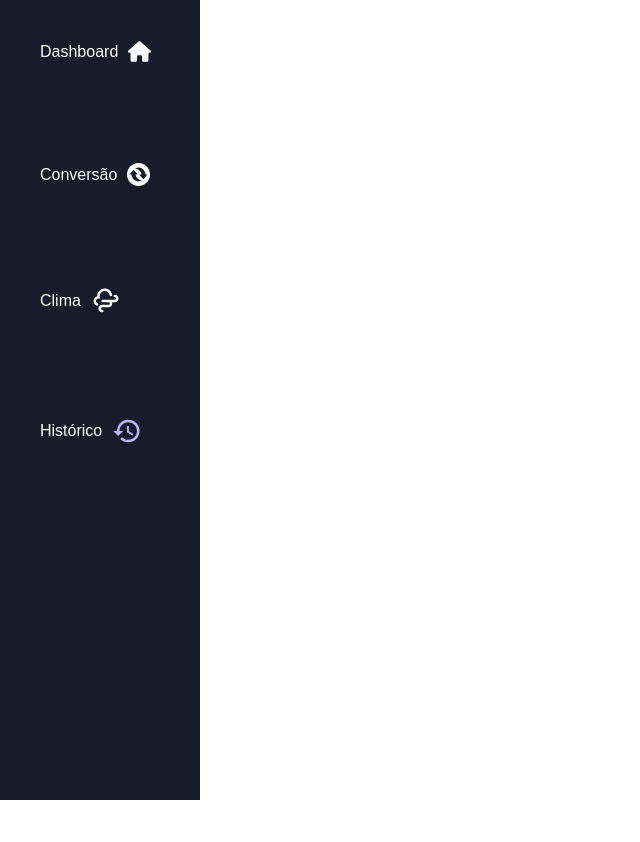
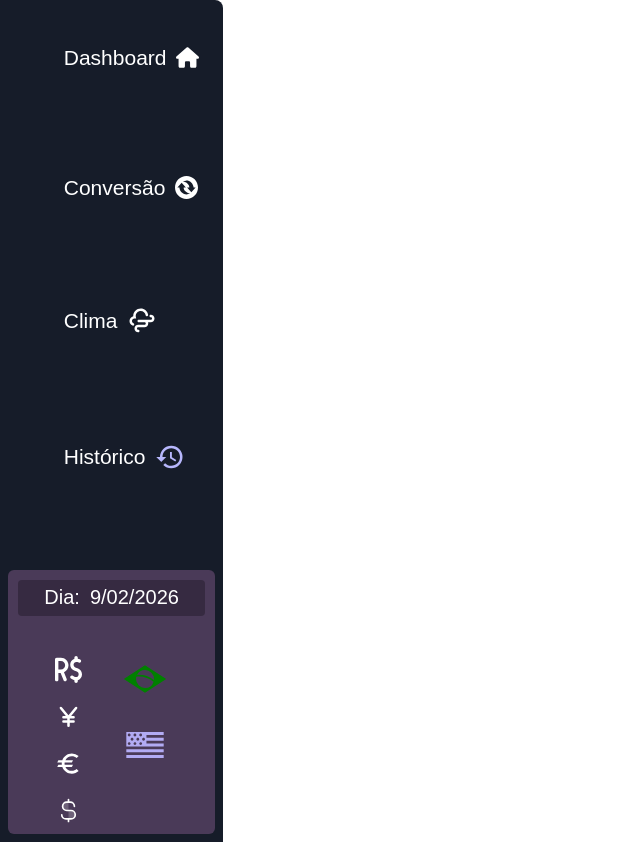
Before and after one commit to SantV7/dashboard-coins, a React (Vite) app: page / in a window 1280 px wide. Shown: the whole page, without its empty margins (0-640 px from the left). Before the commit the page ends 800 px from the top, so only its background shows below. Built offline with nearby package versions, Linux system fonts and the light colour scheme; a web font is replaced by a local one.

Commit message:
Puting date on sidebar

```diff
--- a/src/components/sidebar/SideBar.jsx
+++ b/src/components/sidebar/SideBar.jsx
@@ -1,19 +1,52 @@
 import { MdHistory } from "react-icons/md";
 import { FaHouse } from "react-icons/fa6";
 import { SiConvertio } from "react-icons/si";
+import { PiCurrencyJpyBold } from "react-icons/pi";
+import { PiCurrencyDollarSimpleDuotone } from "react-icons/pi";
+import { FaBrazilianRealSign } from "react-icons/fa6";
+import { LiaFlagUsaSolid } from "react-icons/lia";
+import { MdEuro } from "react-icons/md";
 import { TiWeatherWindyCloudy } from "react-icons/ti";
+import { GiBrazilFlag } from "react-icons/gi";
 import './/../sidebar/sidebar.css'
 
+
 const SideBar = () => {
+
+    const mes = 1 + new Date().getMonth()
+    console.log(mes)
+
+
+    const dayToday =  new Date().getDate() + '/' +  mes.toString().padStart('2', 0) + '/' + new Date().getFullYear()
   return (
       <>
        <nav id="sidebar">
         <ul id="ul-desktop">
-          <li><a href="#">Dashboard <FaHouse size={23}/> </a></li>
-          <li><a href="#">Conversão<SiConvertio size={23} /></a></li>
-          <li><a href="#">Clima<TiWeatherWindyCloudy size={30}/></a></li>
-          <li><a href="#">Histórico<MdHistory color="rgb(183, 183, 252)" size={30} /></a></li>
+          <li><a href="#">Dashboard <FaHouse className="icon-hover" size={23}/> </a></li>
+          <li><a href="#">Conversão<SiConvertio className="icon-hover" size={23} /></a></li>
+          <li><a href="#">Clima<TiWeatherWindyCloudy className="icon-hover" size={30}/></a></li>
+          <li><a href="#">Histórico<MdHistory className="icon-hover" color="rgb(183, 183, 252)" size={30} /></a></li>
         </ul>
+
+        <section id="sidebar-sect-icons">
+            <header>
+                <p>Dia: </p>
+                <div> {dayToday}</div>
+            </header>
+
+            <div className="display-icons">
+                <div className="icons-coins">
+                    <FaBrazilianRealSign size={27} color="white" />
+                    <PiCurrencyJpyBold size={27} color="white" />
+                    <MdEuro size={27} color="white" />
+                    <PiCurrencyDollarSimpleDuotone size={27} color="white" />
+                </div>
+                <div className="icons-flags">
+                    <GiBrazilFlag size={46} color="green" />
+                    <LiaFlagUsaSolid size={46} color="rgb(178, 171, 243)" />
+                </div>
+            </div>
+        </section>
       </nav>
       </>
   )
--- a/src/components/sidebar/sidebar.css
+++ b/src/components/sidebar/sidebar.css
@@ -3,28 +3,91 @@
     height: 100%;
     display: flex;
     flex-flow: column nowrap;
-    align-items: start;
-    justify-content: start;
-    gap: 40px;
-    padding-top: 40px;
+    justify-content: space-between;
+    gap: 90px;
+    border-top-right-radius: 8px;
+    padding: 7.75px;
 
 
       #ul-desktop {
         display: flex;
         flex-flow: column nowrap;
-        gap: 100px;
+        align-items: flex-start;
+        padding-top: 30px;
+        gap: 90px;
 
           li {
             list-style: none;
+            width: 100%;
 
             a {
+                font-size: 21px;
                 display: flex;
+                justify-content: flex-start;
                 align-items: center;
                 gap: 10px;
                 flex-flow: row nowrap;
                 text-decoration: none;
+                padding: 8px 16px;
+                border-radius: 4px;
+                transition: ease-in-out 0.4s;
                 color: white;
+
+                &:hover {
+                  .icon-hover {
+                    transition: 0.45s;
+                    scale: 1.1;
+                  }
+                    background-color: rgb(62, 62, 87);
+                }
+
             }
           }
       }
 }
+
+#sidebar-sect-icons {
+  display: flex;
+  flex-flow: column nowrap;
+  align-items: center;
+  text-align: center;
+  padding: 10px;
+  border-radius: 6px;
+  width: 100%;
+  height: 36%;
+  background-color: rgb(74, 58, 88);
+
+  header {
+    font-size: 20px;
+    color: white;
+    background-color: rgba(32, 27, 41, 0.479);
+    padding: 6.5px;
+    border-radius: 4px;
+    width: 100%;
+    display: flex;
+    justify-content: center;
+    align-items: center;
+    gap: 10px;
+    margin-bottom: 40px;
+  }
+
+   .display-icons {
+    display: flex;
+    flex-flow: row nowrap;
+    justify-content: center;
+    gap: 40px;
+   }
+    .icons-coins , .icons-flags {
+      display: flex;
+      gap: 20px;
+      flex-flow: column nowrap;
+    }
+
+}
+
+
+@media screen and (max-width: 768px) {
+  #sidebar {
+    display: none;
+  }
+}
--- a/src/styles/global.css
+++ b/src/styles/global.css
@@ -15,6 +15,12 @@ body {
     height: 100vh;
     overflow-x: hidden;
     display: grid;
-    grid-template-columns: 200px 100%;
+    grid-template-columns: 0.9fr 5fr;
 
 }
+
+@media screen and (min-width: 1300px) {
+    body {
+        grid-template-columns: 1.08fr 5fr;
+    }
+}
```
